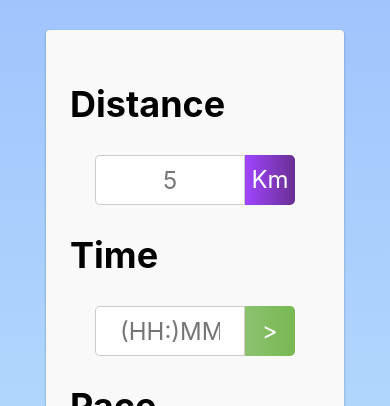
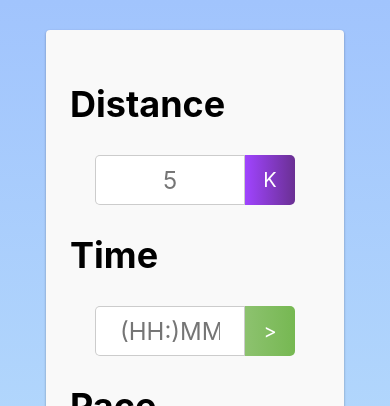
Before and after one commit to leo-generali/running-tool, a React (Create React App) app: page / in a window 390 px wide. Shown: the top 406 px of the page. Built offline with nearby package versions, Linux system fonts and the light colour scheme.

Commit message:
Fixes button mobile issues

```diff
--- a/src/Components/Calc.js
+++ b/src/Components/Calc.js
@@ -16,7 +16,7 @@ class Calc extends Component{
           />
           <button onClick={this.props.changeDistanceType} className="input-button input-button--dis">
             {
-              this.props.isKilometers ? "Km" : "Mi"
+              this.props.isKilometers ? "K" : "M"
             }
           </button>
           <h2 className="header">Time</h2>
--- a/src/Styles/app.css
+++ b/src/Styles/app.css
@@ -66,6 +66,7 @@ body{
 
 .input-button {
   color: white;
+  font-size: 20px;
   border: none;
   width: 50px;
   border-radius: 0 5px 5px 0;
```
Also changed, not shown: 9 other files (tests, documents, lock files or other folders).
